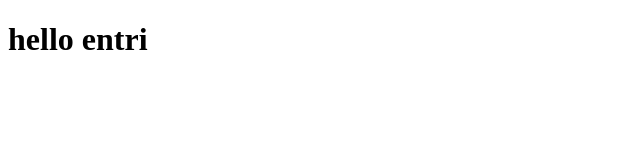
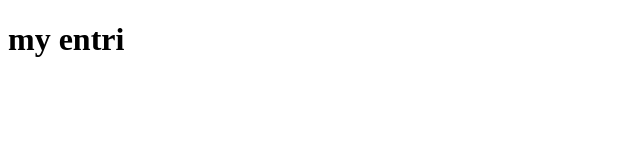
Before and after one commit to Greeshma-mg/entrilive_demo, a plain HTML site: page index.html in a window 1280 px wide. Shown: the whole page, without its empty margins (0-640 px from the left). Drawn offline with Linux system fonts and the light colour scheme.

Commit message:
Update index.html

```diff
--- a/index.html
+++ b/index.html
@@ -6,6 +6,6 @@
     <title>My Document</title>
 </head>
 <body>
-    <h1>hello entri</h1>
+    <h1>my entri</h1>
 </body>
 </html>
```
